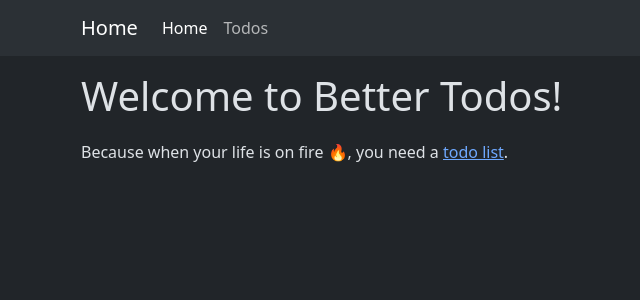
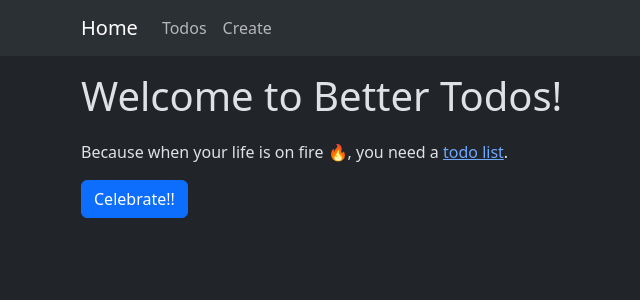
Before and after one commit to eddestl/better-todo, a React (Vite) app: page / in a window 1280 px wide. Shown: the top 300 px of the page, without its empty margins (1-641 px from the left). Built offline with nearby package versions, Linux system fonts and the light colour scheme.

Commit message:
added toastify to have some fun

```diff
--- a/src/App.tsx
+++ b/src/App.tsx
@@ -7,6 +7,7 @@ import NotFoundPage from "./pages/NotFoundPage";
 import TodoPage from "./pages/TodoPage";
 import CreateTodoPage from "./pages/CreateTodoPage";
 import EditTodoPage from "./pages/EditTodoPage";
+import { ToastContainer } from "react-toastify";
 
 
 
@@ -26,6 +27,8 @@ function App() {
 				<Route path="*" element= {<NotFoundPage/>}/>
 			</Routes>
 		</Container>
+
+		<ToastContainer/>
 		</>
 	);
 }
--- a/src/pages/CreateTodoPage.tsx
+++ b/src/pages/CreateTodoPage.tsx
@@ -6,12 +6,13 @@ import type { Todo } from '../types/Todo.types';
 import { Link } from 'react-router';
 
 const CreateTodoPage = () => {
-  const [todo, setTodo] = useState<Todo>();
+  const [todo, setTodo] = useState<Todo | null>(null);
   const [error, setError] = useState<string | false>(false);
 
 
     const handleAddTodo = async (title: string) => {
       try{
+        setTodo(null);
         const newTodo = await TodosAPI.createTodos({
           title:title,
           completed:false
@@ -22,6 +23,7 @@ const CreateTodoPage = () => {
       } catch (err) {
         console.error("Error thrown when creating Todo: ", err)
             setError( err instanceof Error ? "Could not create TODO" +err.message : "It's not me, it's you")
+
       }
     }
 
--- a/src/pages/HomePage.tsx
+++ b/src/pages/HomePage.tsx
@@ -1,4 +1,7 @@
 import { Link } from "react-router";
+import {Button, ButtonGroup} from "react-bootstrap"
+import { toast } from "react-toastify";
+
 
 const HomePage = () => {
 	return (
@@ -6,6 +9,13 @@ const HomePage = () => {
 			<h1>Welcome to Better Todos!</h1>
 
 			<p>Because when your life is on fire 🔥, you need a <Link to="/todos">todo list</Link>.</p>
+			<ButtonGroup>
+				<Button
+				variant="primary"
+				onClick={() => toast("Wow, such success, very influencer, much money", {icon: () => "⭐" })}>
+					Celebrate!!
+				</Button>
+			</ButtonGroup>
 		</>
 	)
 }
--- a/src/pages/TodoPage.tsx
+++ b/src/pages/TodoPage.tsx
@@ -4,6 +4,7 @@ import { useEffect, useState } from 'react';
 import type { Todo } from '../types/Todo.types';
 import { Alert, Button } from 'react-bootstrap';
 import { useNavigate } from "react-router";
+import { toast } from 'react-toastify';
 
 const TodoPage = () => {
     const [error, setError] = useState<string | false>(false);
@@ -33,6 +34,7 @@ const TodoPage = () => {
 
     	const handleToggleTodo = async (todo: Todo) => {
 		try{
+            setError(false);
 			const updatedTodo = await TodosAPI.updateTodos(todo.id,{
 				completed : !todo.completed
 			});
@@ -48,8 +50,11 @@ const TodoPage = () => {
 
     	const handleDeleteTodo = async (todo: Todo) => {
 		try{
-			await TodosAPI.deleteTodo(todo.id);
-            navigate("/todos")
+            const title = todo.title;
+			 await TodosAPI.deleteTodo(todo.id);
+
+             toast.success("Todo Item: " + title + " is deleted" )
+            navigate("/todos", {replace :true,})
 		} catch (err) {
 			console.error("Error thrown when deleting Todo: ", err)
       		setError( err instanceof Error ? "Could not delete TODO" +err.message : "It's not me, it's you")
--- a/src/pages/partials/Navigation.tsx
+++ b/src/pages/partials/Navigation.tsx
@@ -9,8 +9,8 @@ export const Navigation = () => {
         <Navbar.Toggle aria-controls="basic-navbar-nav" />
         <Navbar.Collapse id="basic-navbar-nav">
           <Nav className="me-auto">
-            <Nav.Link as={NavLink} to="/">Home</Nav.Link>
-            <Nav.Link as={NavLink} to="/todos" end>Todos</Nav.Link>
+            <Nav.Link as={NavLink} to="/todos">Todos</Nav.Link>
+            <Nav.Link as={NavLink} to="/todos/create" end>Create</Nav.Link>
           </Nav>
         </Navbar.Collapse>
       </Container>
```
